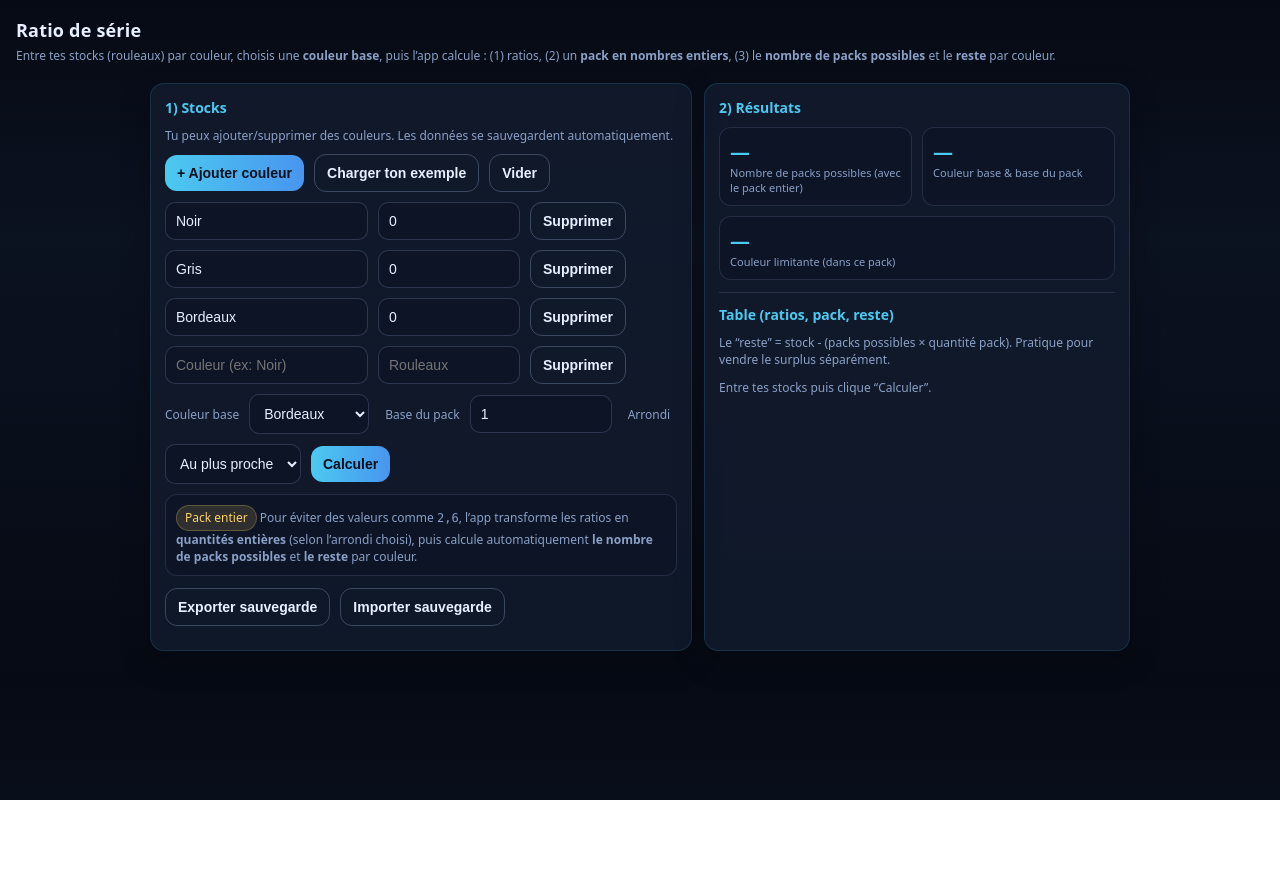
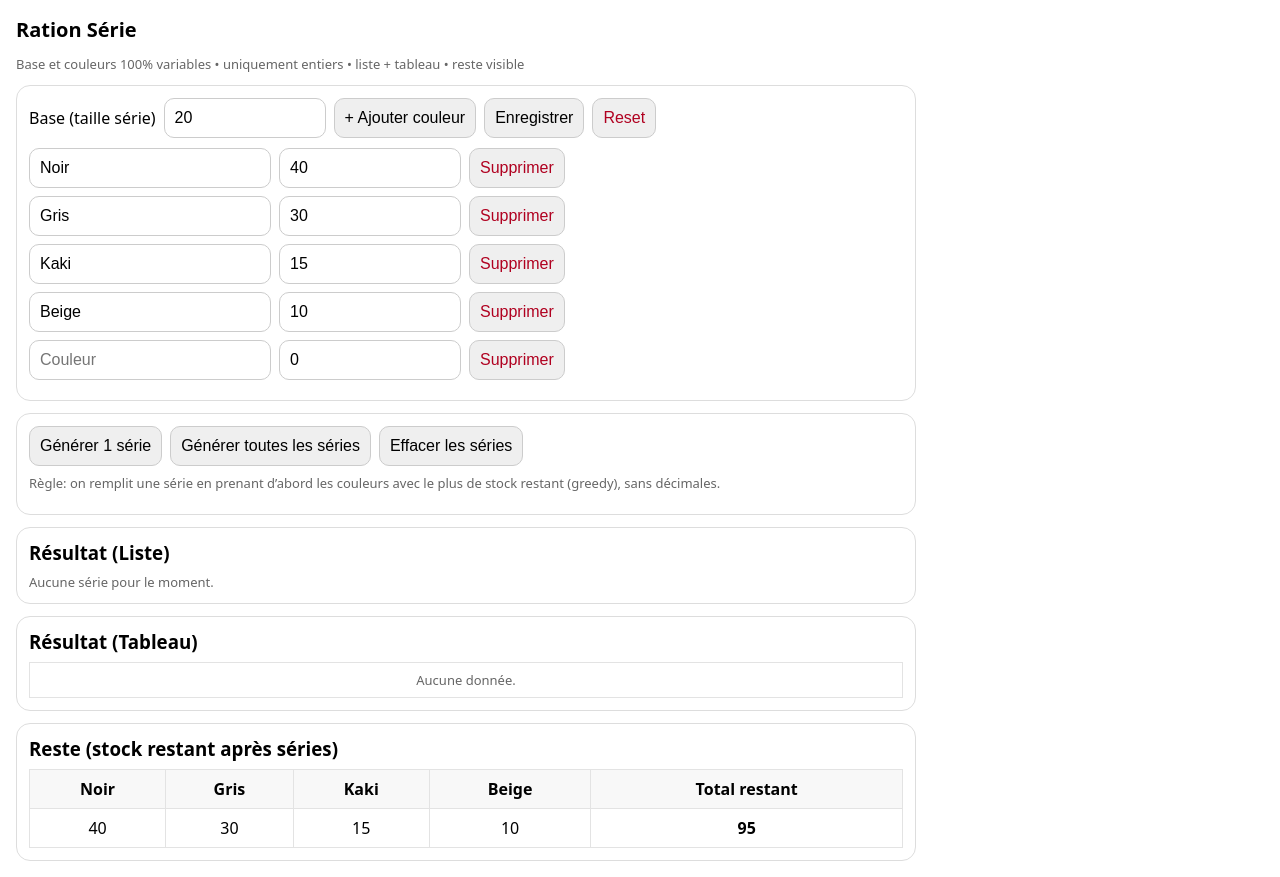
Before and after one commit to ozonecontacts-code/ratio-de-serie, a plain HTML site: page index.html in a window 1280 px wide. Both pictures are taken after a click on the button "+ Ajouter couleur". Before the commit the page ends 800 px from the top, so only its background shows below. Drawn offline with Linux system fonts and the light colour scheme.

Commit message:
Refactor index.html for improved layout and functionality
Updated HTML structure and styles for better layout and readability. Changed titles and added new elements for user interaction.

```diff
--- a/index.html
+++ b/index.html
@@ -1,379 +1,338 @@
 <!doctype html>
 <html lang="fr">
 <head>
-  <meta charset="utf-8"/>
-  <meta name="viewport" content="width=device-width, initial-scale=1"/>
-  <meta name="theme-color" content="#0b1220"/>
-  <link rel="manifest" href="manifest.json"/>
-  <title>Ratio de série</title>
+  <meta charset="utf-8" />
+  <meta name="viewport" content="width=device-width,initial-scale=1" />
+  <title>Ration Série</title>
   <style>
-    :root{--bg:#0b1220;--card:#121b2d;--muted:#8aa0c6;--text:#e8f0ff;--accent:#4cc9f0;--good:#2ee59d;--warn:#ffd166;}
-    body{margin:0;font-family:system-ui,-apple-system,Segoe UI,Roboto,Ubuntu,"Helvetica Neue",Arial;
-         background:linear-gradient(180deg,#060a14,#0b1220 35%,#060a14);color:var(--text);}
-    header{padding:18px 16px 6px 16px;}
-    h1{margin:0;font-size:18px;letter-spacing:.2px}
-    .sub{color:var(--muted);font-size:12px;margin-top:6px;line-height:1.4}
-    .wrap{padding:12px 16px 28px 16px;max-width:980px;margin:0 auto;}
-    .grid{display:grid;grid-template-columns:1fr;gap:12px}
-    @media(min-width:900px){.grid{grid-template-columns:1.12fr .88fr}}
-    .card{background:rgba(18,27,45,.88);border:1px solid rgba(76,201,240,.14);border-radius:14px;padding:14px;box-shadow:0 10px 30px rgba(0,0,0,.25)}
-    .card h2{margin:0 0 10px 0;font-size:14px;color:var(--accent)}
-    .row{display:flex;gap:10px;flex-wrap:wrap;align-items:center;margin:10px 0}
-    label{font-size:12px;color:var(--muted)}
-    input[type="number"], input[type="text"], select{
-      background:#0c1426;border:1px solid rgba(138,160,198,.25);color:var(--text);
-      border-radius:10px;padding:10px 10px;font-size:14px;outline:none;min-width:120px
-    }
-    input[type="number"]{width:120px}
-    button{
-      background:linear-gradient(90deg,#4cc9f0,#4895ef);border:none;color:#06101c;
-      font-weight:800;border-radius:12px;padding:10px 12px;font-size:14px;cursor:pointer
-    }
-    button.secondary{background:transparent;color:var(--text);border:1px solid rgba(138,160,198,.35);font-weight:650}
-    button:active{transform:scale(.99)}
-    table{width:100%;border-collapse:separate;border-spacing:0 8px;font-size:13px}
-    th{color:var(--muted);font-weight:650;text-align:left;font-size:12px}
-    td{background:#0c1426;border:1px solid rgba(138,160,198,.18);padding:10px;border-left:none;border-right:none;vertical-align:top}
-    tr td:first-child{border-left:1px solid rgba(138,160,198,.18);border-radius:10px 0 0 10px}
-    tr td:last-child{border-right:1px solid rgba(138,160,198,.18);border-radius:0 10px 10px 0}
-    .pill{display:inline-block;background:rgba(255,209,102,.14);border:1px solid rgba(255,209,102,.25);
-          color:var(--warn);padding:3px 8px;border-radius:999px;font-size:12px}
-    .pill.good{background:rgba(46,229,157,.10);border-color:rgba(46,229,157,.22);color:var(--good)}
-    .small{font-size:12px;color:var(--muted);line-height:1.45}
-    .mono{font-family:ui-monospace, SFMono-Regular, Menlo, Monaco, Consolas, "Liberation Mono","Courier New", monospace}
-    .kpi{display:flex;gap:10px;flex-wrap:wrap}
-    .kpi .box{flex:1;min-width:140px;background:#0c1426;border:1px solid rgba(138,160,198,.18);border-radius:12px;padding:10px}
-    .kpi .n{font-size:20px;font-weight:900;color:var(--accent)}
-    .kpi .t{font-size:11px;color:var(--muted)}
-    .hr{height:1px;background:rgba(138,160,198,.18);margin:12px 0}
-    .note{background:#0c1426;border:1px solid rgba(138,160,198,.18);border-radius:12px;padding:10px}
-    .right{float:right;color:var(--muted);font-size:11px}
+    body{font-family:system-ui,-apple-system,Segoe UI,Roboto,Arial; margin:16px; max-width:900px}
+    h1{font-size:20px;margin:0 0 12px}
+    .row{display:flex; gap:8px; align-items:center; flex-wrap:wrap}
+    input,button{font-size:16px; padding:10px; border:1px solid #ccc; border-radius:10px}
+    button{cursor:pointer}
+    .card{border:1px solid #ddd; border-radius:14px; padding:12px; margin:12px 0}
+    table{border-collapse:collapse; width:100%; overflow:auto}
+    th,td{border:1px solid #e3e3e3; padding:8px; text-align:center}
+    th{position:sticky; top:0; background:#f8f8f8}
+    .muted{color:#666; font-size:13px}
+    .danger{color:#b00020}
+    .ok{color:#0b6b2a}
+    .nowrap{white-space:nowrap}
   </style>
 </head>
 <body>
-<header>
-  <h1>Ratio de série</h1>
-  <div class="sub">
-    Entre tes stocks (rouleaux) par couleur, choisis une <b>couleur base</b>, puis l’app calcule :
-    (1) ratios, (2) un <b>pack en nombres entiers</b>, (3) le <b>nombre de packs possibles</b> et le <b>reste</b> par couleur.
-  </div>
-</header>
-
-<div class="wrap">
-  <div class="grid">
+  <h1>Ration Série</h1>
+  <div class="muted">Base et couleurs 100% variables • uniquement entiers • liste + tableau • reste visible</div>
 
   <div class="card">
-      <h2>1) Stocks</h2>
-      <div class="small">Tu peux ajouter/supprimer des couleurs. Les données se sauvegardent automatiquement.</div>
-
     <div class="row">
+      <label class="nowrap">Base (taille série)</label>
+      <input id="base" type="number" min="1" step="1" value="20" style="width:140px" />
       <button id="addColor">+ Ajouter couleur</button>
-        <button class="secondary" id="loadExample">Charger ton exemple</button>
-        <button class="secondary" id="clearAll">Vider</button>
-        <span class="right" id="saveState">—</span>
+      <button id="save">Enregistrer</button>
+      <button id="reset" class="danger">Reset</button>
     </div>
-
-      <div id="colors"></div>
-
-      <div class="row">
-        <label>Couleur base</label>
-        <select id="base"></select>
-
-        <label style="margin-left:6px">Base du pack</label>
-        <input id="packBase" type="number" min="1" value="1"/>
-
-        <label style="margin-left:6px">Arrondi</label>
-        <select id="roundMode">
-          <option value="nearest" selected>Au plus proche</option>
-          <option value="floor">Vers le bas</option>
-          <option value="ceil">Vers le haut</option>
-        </select>
-
-        <button id="calc">Calculer</button>
-      </div>
-
-      <div class="note small">
-        <span class="pill">Pack entier</span>
-        Pour éviter des valeurs comme <span class="mono">2,6</span>, l’app transforme les ratios en <b>quantités entières</b> (selon l’arrondi choisi),
-        puis calcule automatiquement <b>le nombre de packs possibles</b> et <b>le reste</b> par couleur.
-      </div>
-
-      <div class="row" style="margin-top:12px">
-        <button class="secondary" id="exportBtn">Exporter sauvegarde</button>
-        <button class="secondary" id="importBtn">Importer sauvegarde</button>
-      </div>
-      <input id="importFile" type="file" accept="application/json" style="display:none"/>
+    <div id="colors" style="margin-top:10px"></div>
   </div>
 
   <div class="card">
-      <h2>2) Résultats</h2>
+    <div class="row">
+      <button id="genOne">Générer 1 série</button>
+      <button id="genAll">Générer toutes les séries</button>
+      <button id="clearSeries">Effacer les séries</button>
+    </div>
+    <div class="muted" style="margin-top:8px">
+      Règle: on remplit une série en prenant d’abord les couleurs avec le plus de stock restant (greedy), sans décimales.
+    </div>
+    <div id="status" style="margin-top:10px"></div>
+  </div>
 
-      <div class="kpi">
-        <div class="box">
-          <div class="n" id="kpiPacks">—</div>
-          <div class="t">Nombre de packs possibles (avec le pack entier)</div>
+  <div class="card">
+    <h3 style="margin:0 0 8px">Résultat (Liste)</h3>
+    <div id="list"></div>
   </div>
-        <div class="box">
-          <div class="n" id="kpiBase">—</div>
-          <div class="t">Couleur base & base du pack</div>
-        </div>
-        <div class="box">
-          <div class="n" id="kpiBottleneck">—</div>
-          <div class="t">Couleur limitante (dans ce pack)</div>
+
+  <div class="card">
+    <h3 style="margin:0 0 8px">Résultat (Tableau)</h3>
+    <div style="overflow:auto">
+      <table id="table"></table>
     </div>
   </div>
 
-      <div class="hr"></div>
-
-      <h2>Table (ratios, pack, reste)</h2>
-      <div class="small">Le “reste” = stock - (packs possibles × quantité pack). Pratique pour vendre le surplus séparément.</div>
-      <div id="out" style="margin-top:10px"></div>
-    </div>
-
+  <div class="card">
+    <h3 style="margin:0 0 8px">Reste (stock restant après séries)</h3>
+    <div style="overflow:auto">
+      <table id="restTable"></table>
     </div>
   </div>
 
 <script>
-  if ('serviceWorker' in navigator) {
-    window.addEventListener('load', () => navigator.serviceWorker.register('sw.js'));
+  const $ = (id)=>document.getElementById(id);
+
+  const state = {
+    base: 20,
+    colors: [
+      { name: "Noir", qty: 40 },
+      { name: "Gris", qty: 30 },
+      { name: "Kaki", qty: 15 },
+      { name: "Beige", qty: 10 }
+    ],
+    series: [] // each series: {index, allocations: {colorName: usedQty}, base}
+  };
+
+  function load(){
+    const raw = localStorage.getItem("ration_serie_v2");
+    if(raw){
+      try{
+        const parsed = JSON.parse(raw);
+        if(parsed && typeof parsed === "object"){
+          state.base = parsed.base ?? state.base;
+          state.colors = Array.isArray(parsed.colors) ? parsed.colors : state.colors;
+          state.series = Array.isArray(parsed.series) ? parsed.series : [];
         }
-
-  const colorsDiv = document.getElementById('colors');
-  const baseSel = document.getElementById('base');
-  const outDiv = document.getElementById('out');
-  const saveState = document.getElementById('saveState');
-
-  function escapeHtml(s){
-    return (s||'').replaceAll('&','&amp;').replaceAll('<','&lt;').replaceAll('>','&gt;').replaceAll('"','&quot;').replaceAll("'","&#039;");
-  }
-
-  function makeRow(name='', qty='') {
-    const wrap = document.createElement('div');
-    wrap.className = 'row';
-    wrap.innerHTML = `
-      <input class="cname" type="text" placeholder="Couleur (ex: Noir)" value="${escapeHtml(name)}"/>
-      <input class="cqty" type="number" min="0" placeholder="Rouleaux" value="${qty}"/>
-      <button class="secondary remove">Supprimer</button>
-    `;
-    wrap.querySelector('.remove').onclick = () => { wrap.remove(); syncBaseOptions(); persist(); };
-    wrap.querySelector('.cname').addEventListener('input', ()=>{ syncBaseOptions(); persist(); });
-    wrap.querySelector('.cqty').addEventListener('input', ()=>{ persist(); });
-    return wrap;
-  }
-
-  function getData() {
-    const rows = [...colorsDiv.querySelectorAll('.row')];
-    const data = [];
-    for (const r of rows) {
-      const name = r.querySelector('.cname').value.trim();
-      const qty = Number(r.querySelector('.cqty').value);
-      if (name) data.push({name, qty: isFinite(qty) ? qty : 0});
-    }
-    return data;
-  }
-
-  function syncBaseOptions() {
-    const data = getData();
-    const current = baseSel.value;
-    baseSel.innerHTML = '';
-    for (const item of data) {
-      const opt = document.createElement('option');
-      opt.value = item.name;
-      opt.textContent = item.name;
-      baseSel.appendChild(opt);
-    }
-    if ([...baseSel.options].some(o => o.value === current)) baseSel.value = current;
-  }
-
-  function roundWithMode(x, mode) {
-    if (!isFinite(x)) return 0;
-    if (mode === 'floor') return Math.floor(x);
-    if (mode === 'ceil') return Math.ceil(x);
-    return Math.round(x); // nearest
-  }
-
-  function calc() {
-    const data = getData().filter(d => d.qty >= 0);
-    if (data.length === 0) {
-      outDiv.innerHTML = `<div class="small">Ajoute au moins une couleur.</div>`;
-      return;
-    }
-    syncBaseOptions();
-
-    const baseName = baseSel.value || data[0].name;
-    const baseObj = data.find(d => d.name === baseName) || data[0];
-    const baseQty = baseObj.qty;
-
-    const packBase = Math.max(1, Number(document.getElementById('packBase').value) || 1);
-    const mode = document.getElementById('roundMode').value || 'nearest';
-
-    const rows = data.map(d => {
-      const ratio = (baseQty > 0) ? (d.qty / baseQty) : null;
-      let packQty;
-      if (d.name === baseName) {
-        packQty = packBase;
-      } else if (ratio === null) {
-        packQty = 0;
-      } else {
-        packQty = roundWithMode(ratio * packBase, mode);
-      }
-      if (d.name !== baseName && d.qty > 0 && packQty === 0) packQty = 1;
-      return {...d, ratio, packQty};
-    });
-
-    let bottleneck = null;
-    let packsPossible = Infinity;
-    for (const r of rows) {
-      if (r.packQty > 0) {
-        const p = Math.floor(r.qty / r.packQty);
-        if (p < packsPossible) { packsPossible = p; bottleneck = r; }
-      }
-    }
-    if (!isFinite(packsPossible)) packsPossible = 0;
-
-    const rows2 = rows.map(r => ({
-      ...r,
-      used: packsPossible * r.packQty,
-      remain: r.qty - (packsPossible * r.packQty)
-    })).sort((a,b)=> b.qty - a.qty);
-
-    document.getElementById('kpiPacks').textContent = packsPossible;
-    document.getElementById('kpiBase').textContent = `${baseName} (base=${packBase})`;
-    document.getElementById('kpiBottleneck').textContent = bottleneck ? `${bottleneck.name}` : '—';
-
-    let html = `<div class="small"><span class="pill good">Pack entier</span> Pour <b>${packBase} ${escapeHtml(baseName)}</b> : ${
-      escapeHtml(rows2.filter(r=>r.packQty>0).map(r=>`${r.packQty} ${r.name}`).join(' • ') || '—')
-    }</div>`;
-
-    html += `<table style="margin-top:10px">
-      <thead><tr>
-        <th>Couleur</th>
-        <th>Stock</th>
-        <th>Ratio vs <span class="mono">${escapeHtml(baseName)}</span></th>
-        <th>Quantité pack (entier)</th>
-        <th>Packs possibles</th>
-        <th>Utilisé</th>
-        <th>Reste</th>
-      </tr></thead><tbody>`;
-
-    for (const r of rows2) {
-      const ratioTxt = (r.ratio === null) ? '—' : r.ratio.toFixed(2);
-      html += `<tr>
-        <td>${escapeHtml(r.name)}</td>
-        <td>${r.qty}</td>
-        <td>${ratioTxt}</td>
-        <td><b>${r.packQty}</b></td>
-        <td>${packsPossible}</td>
-        <td>${r.used}</td>
-        <td><b>${r.remain}</b></td>
-      </tr>`;
-    }
-    html += `</tbody></table>`;
-
-    html += `<div class="note small" style="margin-top:10px">
-      <span class="pill">Reste</span> Le surplus (“reste”) peut être vendu séparément, ou tu peux changer <b>Base du pack</b> / <b>Arrondi</b> pour ajuster.
-    </div>`;
-
-    outDiv.innerHTML = html;
-  }
-
-  const KEY = 'ratio_de_serie_state_v2';
-
-  function persist() {
-    const state = {
-      colors: getData(),
-      base: baseSel.value,
-      packBase: Number(document.getElementById('packBase').value || 1),
-      roundMode: document.getElementById('roundMode').value
-    };
-    try {
-      localStorage.setItem(KEY, JSON.stringify(state));
-      saveState.textContent = 'Sauvegardé ✓';
-      setTimeout(()=>{ saveState.textContent=''; }, 900);
-    } catch(e) {
-      saveState.textContent = 'Sauvegarde impossible';
+      }catch(e){}
     }
   }
 
-  function restore() {
-    try {
-      const raw = localStorage.getItem(KEY);
-      if (!raw) return false;
-      const state = JSON.parse(raw);
-      colorsDiv.innerHTML = '';
-      for (const c of (state.colors || [])) colorsDiv.appendChild(makeRow(c.name, c.qty));
-      if ((state.colors || []).length === 0) return false;
-      syncBaseOptions();
-      if (state.base) baseSel.value = state.base;
-      if (state.packBase) document.getElementById('packBase').value = state.packBase;
-      if (state.roundMode) document.getElementById('roundMode').value = state.roundMode;
-      return true;
-    } catch(e) { return false; }
+  function save(){
+    localStorage.setItem("ration_serie_v2", JSON.stringify({
+      base: state.base,
+      colors: state.colors,
+      series: state.series
+    }));
   }
 
-  document.getElementById('exportBtn').onclick = () => {
-    const state = localStorage.getItem(KEY) || '{}';
-    const blob = new Blob([state], {type:'application/json'});
-    const a = document.createElement('a');
-    a.href = URL.createObjectURL(blob);
-    a.download = 'ratio-de-serie-sauvegarde.json';
-    a.click();
-    URL.revokeObjectURL(a.href);
+  function normalizeColors(){
+    // remove empty names, clamp quantities to integers >=0
+    state.colors = state.colors
+      .map(c=>({
+        name: (c.name ?? "").trim(),
+        qty: Math.max(0, Math.floor(Number(c.qty)||0))
+      }))
+      .filter(c=>c.name.length>0);
+  }
+
+  function renderColors(){
+    $("base").value = state.base;
+    const wrap = $("colors");
+    wrap.innerHTML = "";
+
+    state.colors.forEach((c, i)=>{
+      const row = document.createElement("div");
+      row.className = "row";
+      row.style.margin = "8px 0";
+
+      const name = document.createElement("input");
+      name.value = c.name;
+      name.placeholder = "Couleur";
+      name.style.width = "220px";
+      name.oninput = ()=>{ state.colors[i].name = name.value; };
+
+      const qty = document.createElement("input");
+      qty.type = "number";
+      qty.min = "0";
+      qty.step = "1";
+      qty.value = c.qty;
+      qty.placeholder = "Quantité";
+      qty.style.width = "160px";
+      qty.oninput = ()=>{ state.colors[i].qty = qty.value; };
+
+      const del = document.createElement("button");
+      del.textContent = "Supprimer";
+      del.className = "danger";
+      del.onclick = ()=>{
+        state.colors.splice(i,1);
+        normalizeColors(); save(); renderAll();
       };
 
-  document.getElementById('importBtn').onclick = () => document.getElementById('importFile').click();
-  document.getElementById('importFile').addEventListener('change', async (e) => {
-    const file = e.target.files && e.target.files[0];
-    if (!file) return;
-    const text = await file.text();
-    try {
-      JSON.parse(text);
-      localStorage.setItem(KEY, text);
-      restore();
-      calc();
-      alert('Sauvegarde importée ✅');
-    } catch(err) {
-      alert('Fichier invalide ❌');
+      row.appendChild(name);
+      row.appendChild(qty);
+      row.appendChild(del);
+      wrap.appendChild(row);
+    });
+  }
+
+  function remainingStock(){
+    // start from initial colors, subtract all series allocations
+    const rem = {};
+    state.colors.forEach(c=> rem[c.name] = Math.max(0, Math.floor(Number(c.qty)||0)));
+
+    state.series.forEach(s=>{
+      for(const [k,v] of Object.entries(s.allocations)){
+        if(rem[k] == null) rem[k] = 0; // in case color list changed
+        rem[k] = Math.max(0, rem[k] - v);
       }
     });
+    return rem;
+  }
 
-  document.getElementById('addColor').onclick = () => { colorsDiv.appendChild(makeRow()); syncBaseOptions(); persist(); };
-  document.getElementById('calc').onclick = () => { persist(); calc(); };
-  document.getElementById('clearAll').onclick = () => {
-    colorsDiv.innerHTML = '';
-    syncBaseOptions();
-    outDiv.innerHTML = `<div class="small">Rien à afficher.</div>`;
-    document.getElementById('kpiPacks').textContent = '—';
-    document.getElementById('kpiBase').textContent = '—';
-    document.getElementById('kpiBottleneck').textContent = '—';
-    localStorage.removeItem(KEY);
+  function sumRem(rem){
+    return Object.values(rem).reduce((a,b)=>a+b,0);
+  }
+
+  function genOneSeries(){
+    state.base = Math.max(1, Math.floor(Number($("base").value)||1));
+    normalizeColors();
+
+    const base = state.base;
+    const rem = remainingStock();
+
+    // Only use colors that exist in current list; if list changed, we still keep rem for old series columns later
+    const candidates = Object.entries(rem)
+      .filter(([name,qty]) => qty>0)
+      .sort((a,b)=> b[1]-a[1]); // highest remaining first
+
+    if(sumRem(rem) < base){
+      setStatus("Impossible de faire une série complète: stock restant total < base.", true);
+      return false;
+    }
+
+    let need = base;
+    const alloc = {};
+    for(const [name,qty] of candidates){
+      if(need<=0) break;
+      const take = Math.min(qty, need);
+      if(take>0){
+        alloc[name] = take;
+        need -= take;
+      }
+    }
+
+    if(need !== 0){
+      // theoretically shouldn't happen if sumRem>=base
+      setStatus("Erreur: la série n’a pas pu être remplie complètement.", true);
+      return false;
+    }
+
+    state.series.push({
+      index: state.series.length + 1,
+      base,
+      allocations: alloc
+    });
+
+    save();
+    renderAll();
+    setStatus("Série ajoutée ✅", false);
+    return true;
+  }
+
+  function genAllSeries(){
+    let made = 0;
+    // safety cap to avoid infinite loops if something weird happens
+    for(let i=0;i<5000;i++){
+      const ok = genOneSeries();
+      if(!ok) break;
+      made++;
+    }
+    if(made===0){
+      // status already set
+      return;
+    }
+    setStatus(`${made} série(s) générée(s) ✅`, false);
+  }
+
+  function setStatus(msg, danger){
+    $("status").innerHTML = `<span class="${danger ? "danger" : "ok"}">${msg}</span>`;
+  }
+
+  function renderList(){
+    const list = $("list");
+    if(state.series.length===0){
+      list.innerHTML = `<div class="muted">Aucune série pour le moment.</div>`;
+      return;
+    }
+
+    const lines = state.series.map(s=>{
+      const parts = Object.entries(s.allocations).map(([k,v])=>`${k}: ${v}`).join(" • ");
+      return `<div style="margin:6px 0"><b>Série ${s.index}</b> (Base ${s.base}) — ${parts}</div>`;
+    });
+    list.innerHTML = lines.join("");
+  }
+
+  function allColorNamesForTable(){
+    // union of current colors + colors seen in series
+    const set = new Set();
+    state.colors.forEach(c=> set.add(c.name));
+    state.series.forEach(s=>{
+      Object.keys(s.allocations).forEach(k=> set.add(k));
+    });
+    return Array.from(set);
+  }
+
+  function renderTable(){
+    const table = $("table");
+    const cols = allColorNamesForTable();
+    if(state.series.length===0){
+      table.innerHTML = `<tr><td class="muted">Aucune donnée.</td></tr>`;
+      return;
+    }
+
+    let html = "<tr><th>Série</th><th>Base</th>";
+    cols.forEach(c=> html += `<th>${c}</th>`);
+    html += "</tr>";
+
+    state.series.forEach(s=>{
+      html += `<tr><td><b>${s.index}</b></td><td>${s.base}</td>`;
+      cols.forEach(c=>{
+        const v = s.allocations[c] ?? 0;
+        html += `<td>${v}</td>`;
+      });
+      html += "</tr>";
+    });
+
+    table.innerHTML = html;
+  }
+
+  function renderReste(){
+    const rest = $("restTable");
+    const rem = remainingStock();
+    const cols = allColorNamesForTable();
+    let html = "<tr>";
+    cols.forEach(c=> html += `<th>${c}</th>`);
+    html += "<th>Total restant</th></tr><tr>";
+    cols.forEach(c=> html += `<td>${rem[c] ?? 0}</td>`);
+    html += `<td><b>${sumRem(rem)}</b></td></tr>`;
+    rest.innerHTML = html;
+  }
+
+  function renderAll(){
+    renderColors();
+    renderList();
+    renderTable();
+    renderReste();
+  }
+
+  // UI handlers
+  $("addColor").onclick = ()=>{
+    state.colors.push({name:"", qty:0});
+    renderColors();
   };
-  document.getElementById('loadExample').onclick = () => {
-    colorsDiv.innerHTML = '';
-    const ex = [
-      ['Noir', 86], ['Gris', 88], ['Bordeaux', 20], ['Blanc', 21], ['Rose', 24],
-      ['Beige', 52], ['Bleu', 48], ['Kaki', 52], ['Marron', 52],
-    ];
-    for (const [n,q] of ex) colorsDiv.appendChild(makeRow(n,q));
-    syncBaseOptions();
-    baseSel.value = 'Bordeaux';
-    document.getElementById('packBase').value = 1;
-    document.getElementById('roundMode').value = 'nearest';
-    persist();
-    calc();
+
+  $("save").onclick = ()=>{
+    state.base = Math.max(1, Math.floor(Number($("base").value)||1));
+    normalizeColors(); save(); renderAll();
+    setStatus("Enregistré ✅", false);
   };
-  document.getElementById('packBase').addEventListener('input', persist);
-  document.getElementById('roundMode').addEventListener('change', persist);
-  baseSel.addEventListener('change', persist);
 
-  if (!restore()) {
-    colorsDiv.appendChild(makeRow('Noir', 0));
-    colorsDiv.appendChild(makeRow('Gris', 0));
-    colorsDiv.appendChild(makeRow('Bordeaux', 0));
-    syncBaseOptions();
-    baseSel.value = 'Bordeaux';
-  }
-  outDiv.innerHTML = `<div class="small">Entre tes stocks puis clique “Calculer”.</div>`;
+  $("reset").onclick = ()=>{
+    localStorage.removeItem("ration_serie_v2");
+    location.reload();
+  };
+
+  $("genOne").onclick = ()=> genOneSeries();
+  $("genAll").onclick = ()=> genAllSeries();
+
+  $("clearSeries").onclick = ()=>{
+    state.series = [];
+    save(); renderAll();
+    setStatus("Séries effacées ✅", false);
+  };
+
+  // init
+  load();
+  state.base = Math.max(1, Math.floor(Number(state.base)||1));
+  normalizeColors();
+  renderAll();
 </script>
 </body>
 </html>
```
Lines whose indentation alone changed are shown as unchanged.
